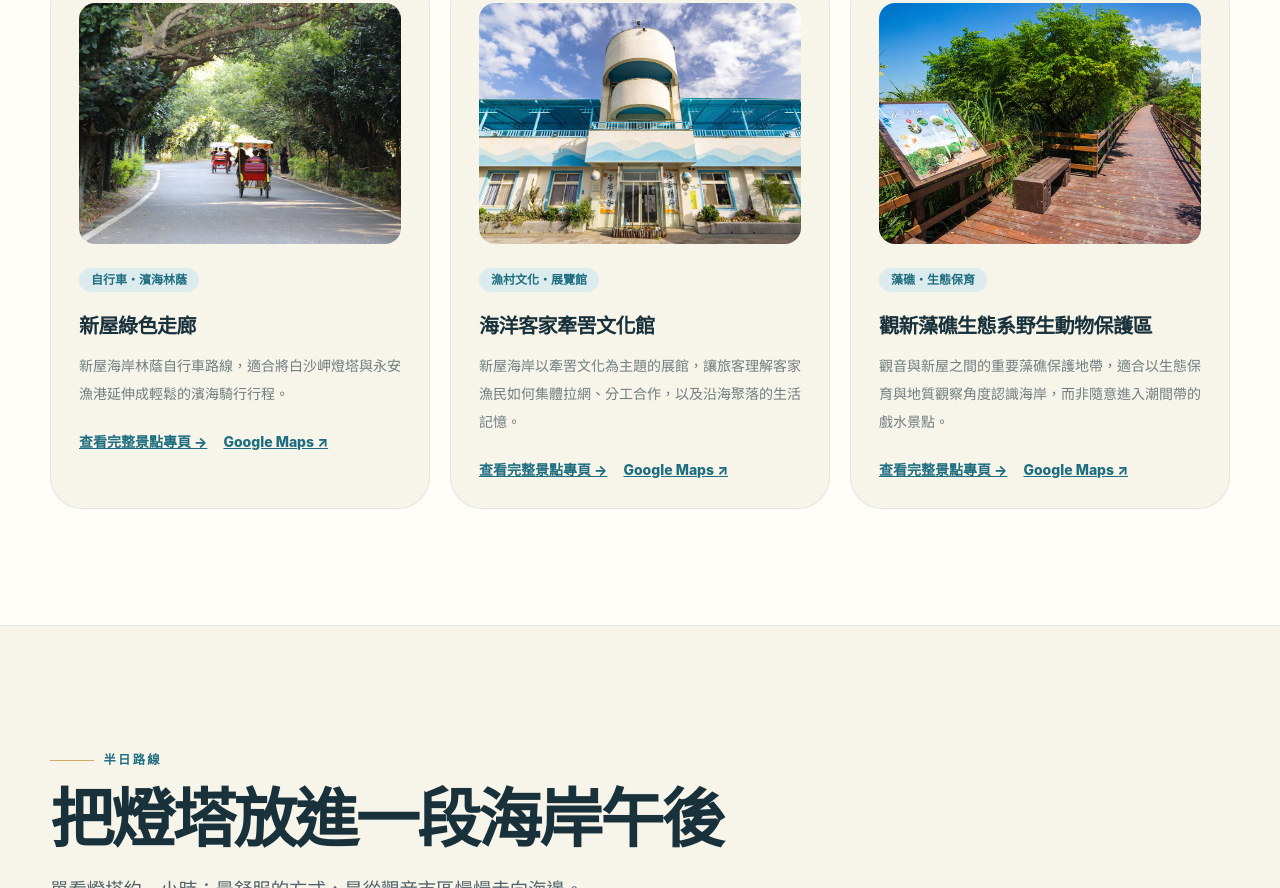
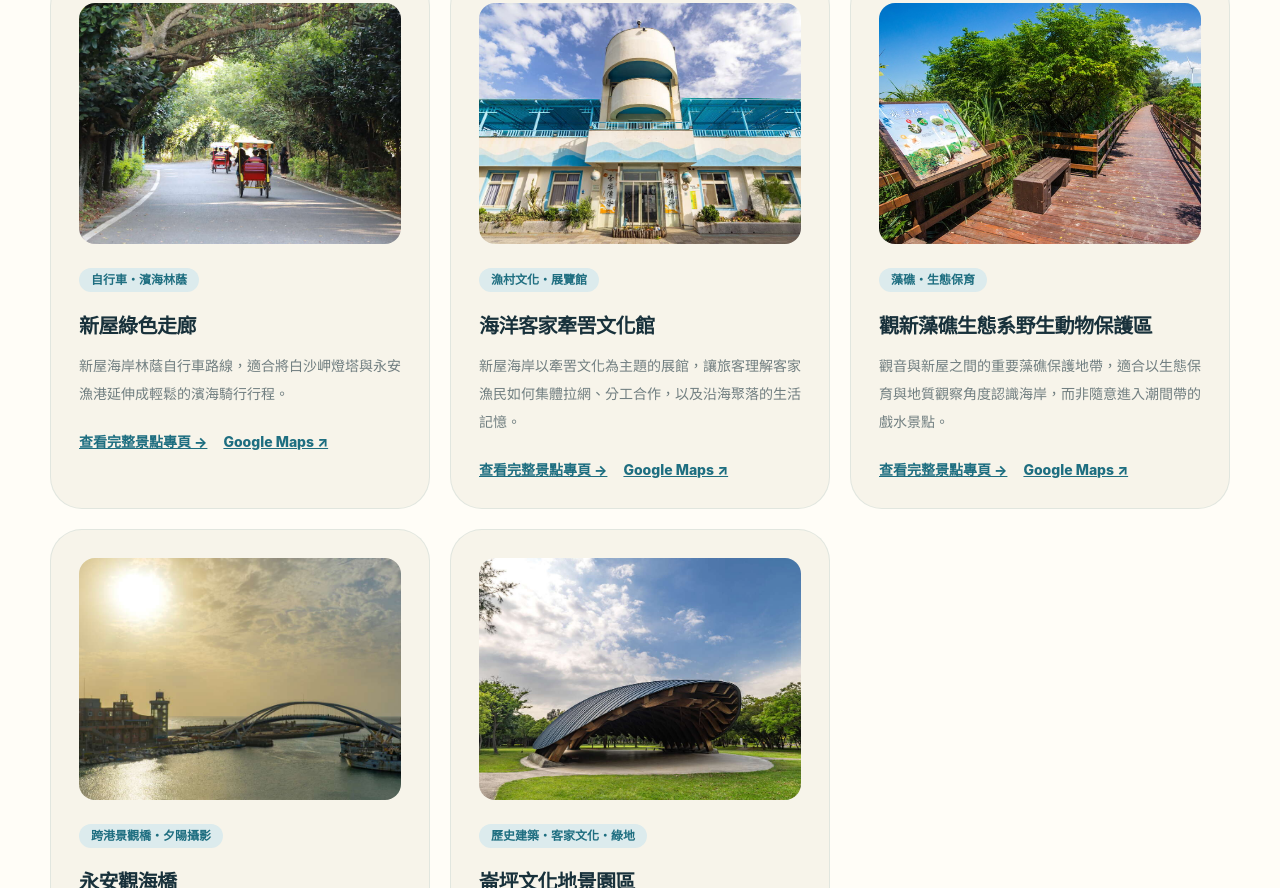
Before and after one commit to n20186005-hash/baishajialighthouse, an Astro site: page /nearby-attractions in a window 1280 px wide. Shown: the part 1912-2800 px from the top of the page. Built offline with nearby package versions, Linux system fonts and the light colour scheme; Astro itself is replaced by a stand-in of ours.

Commit message:
Add detailed Yong'an bridge and Lunping cultural park travel pages

```diff
--- a/public/sitemap.xml
+++ b/public/sitemap.xml
@@ -14,6 +14,8 @@
   <url><loc>https://baishajialighthouse.com/nearby-attractions/xinwu-green-corridor/</loc><changefreq>monthly</changefreq><priority>0.6</priority></url>
   <url><loc>https://baishajialighthouse.com/nearby-attractions/ocean-hakka-fishing-culture-center/</loc><changefreq>monthly</changefreq><priority>0.6</priority></url>
   <url><loc>https://baishajialighthouse.com/nearby-attractions/guanxin-algal-reef-reserve/</loc><changefreq>monthly</changefreq><priority>0.6</priority></url>
+  <url><loc>https://baishajialighthouse.com/nearby-attractions/yongan-seaview-bridge/</loc><changefreq>monthly</changefreq><priority>0.6</priority></url>
+  <url><loc>https://baishajialighthouse.com/nearby-attractions/lunping-cultural-landscape-park/</loc><changefreq>monthly</changefreq><priority>0.6</priority></url>
   <url><loc>https://baishajialighthouse.com/photography/</loc><changefreq>monthly</changefreq><priority>0.5</priority></url>
   <url><loc>https://baishajialighthouse.com/about/</loc><changefreq>yearly</changefreq><priority>0.4</priority></url>
   <url><loc>https://baishajialighthouse.com/photo-credits/</loc><changefreq>yearly</changefreq><priority>0.2</priority></url>
--- a/src/data/nearby.ts
+++ b/src/data/nearby.ts
@@ -152,6 +152,40 @@ export const nearbyPlaces = [
     travelDetail: '保護區跨多個里與海岸區段，不能把整個區域導航到同一座標。建議先選官方公告的合法入口或導覽集合地點，再使用該點導航；勿穿越私人土地、工業設施或管制線。',
     lodging: '若安排清晨生態觀察，須先確保時段合法且有正式導覽可參與。住宿可按桃園西岸交通及翌日行程選擇，不應把保護區內部視為住宿或露營場所。',
   },
+  {
+    slug: 'yongan-seaview-bridge', name: '永安觀海橋', english: "Yong'an Seaview Bridge", type: '跨港景觀橋・夕陽攝影', district: '桃園市新屋區永安漁港南北岸之間', hours: '戶外公共橋面依現場開放及維護公告；夜間燈光依管理單位安排', admission: '公共步行通行免費', image: '/images/nearby-yongan-bridge.jpg',
+    intro: '橫跨永安漁港的白色弧形景觀橋，連接港區與海螺文化體驗園區，是觀看漁船、河口與桃園西岸夕照的熱門步行節點。',
+    history: '永安漁港從地方漁業港口逐步發展為海客文化與觀光結合的休憩區；觀海橋使漁港兩岸的遊客動線更完整，也成為官方珍珠海岸遊程介紹的代表性地標。橋梁的用途與漁港商業活動不同，參觀時可以同時認識產業港口及公共景觀工程。',
+    detail: '主要觀察橋面雙拱曲線、跨港尺度、欄杆透視線與水面倒影。白天可見港池作業船隻，黃昏適合觀察橋身輪廓；橋面不是漁船作業碼頭，勿翻越護欄或停在不安全區域。',
+    route: ['由白沙岬燈塔往新屋海線移動，先抵達永安漁港合法停車處', '沿港區公共步道辨識觀海橋入口與人行動線', '從橋上俯瞰港池，觀察白色弧形橋身及漁船', '過橋後銜接海螺文化體驗園區，傍晚再由安全岸邊拍橋景'],
+    photo: '橋身全貌適合從港池周圍公共岸邊以廣角收納兩道弧線；日落可用逆光拍攝船影與橋身。夜間燈光並非保證每日固定演出，實際以當日現場為準。',
+    access: '橋梁是永安漁港內的步行跨港設施，與漁市、海螺館分別有不同出入口；導航可搜尋「永安觀海橋 永安漁港」，再依港區指標前往。',
+    faq: [{q:'永安觀海橋與海螺館是一個景點嗎？',a:'兩者相鄰但性質不同：觀海橋是跨港步行與觀景地標，海螺館以建築及海洋客家展示為主，適合連續參觀。'},{q:'什麼時候適合拍夕陽？',a:'天氣晴朗的黃昏較適合拍攝西岸夕照；實際落日方位、燈光與能見度受季節及天候影響。'},{q:'可以開車上橋嗎？',a:'觀海橋是供遊客觀景使用的跨港步行設施，應停車後依港區開放的人行入口前往。'}],
+    official: 'https://travel.tycg.gov.tw/zh-tw/travel/attraction/314',
+    management: '永安觀海橋位於桃園市永安漁港公共空間，與漁港及周邊公共設施共同構成市府推廣的海線觀光場域。橋梁維護、通行管制與夜間照明應以桃園市政府相關設施管理單位及現場公告為準；鄰近漁市商家與海螺館並非橋梁的同一營運主體。',
+    managementSource: 'https://travel.tycg.gov.tw/zh-tw/multimedia/live-camera/45',
+    architecture: '觀海橋以兩道白色弧形構件跨越港池，結構節奏和港內漁船桅杆形成對比。從橋面看港口可辨識南北岸漁業及觀光活動的分布；從岸邊側拍，則能看出橋拱與水平水面的比例關係。',
+    visitTip: '橋面臨海風大，穿防滑鞋、不要倚靠或跨越欄杆；有長者、幼兒同行可先確認坡道與當日通行狀態。夕陽時段較多人拍照，避免用腳架或停留擋住主要人行動線。',
+    travelDetail: '可先導航到桃園市新屋區中山西路三段1165號的永安漁港周邊公共停車區，再步行找「永安觀海橋」指標；該地址是漁港參考地址而非橋上門牌。跨區自駕請依台61線沿線合法出口和當天交通標示。',
+    lodging: '若以夕陽、漁市用餐和夜景為主，可將永安漁港與海螺館安排為同一個傍晚行程；過夜可按隔日行程選擇新屋、觀音或中壢有登記的旅宿。',
+  },
+  {
+    slug: 'lunping-cultural-landscape-park', name: '崙坪文化地景園區', english: 'Lunping Cultural Landscape Park', type: '歷史建築・客家文化・綠地', district: '328桃園市觀音區崙坪里學府路350巷120號', hours: '園區與室內場館開放時段可能不同，請依最新官方公告', admission: '戶外園區通常免費；工藝課程或活動依主辦單位公告', image: '/images/nearby-lunping.jpg',
+    intro: '觀音內陸的歷史文化園區，保留日治時期通信設施的記憶，以樹林、草坪、木構劇場和客家工藝空間連結歷史與今日休憩。',
+    history: '園區前身與日治時期電訊接收設施相關，後來轉型為具公共展覽、工藝教育與戶外休憩功能的文化地景。園內仍可觀察舊建築遺構與新設展演空間共存，提供不同於白沙岬燈塔助航史的另一條地方基礎建設歷史線索。',
+    detail: '除了綠地與林蔭，值得留意原有設施牆體、地景軸線、木構龜殼劇場及客家工藝聚落。不同展館或餐飲空間的使用安排可能變動，先從園區開放動線認識整體再決定是否參加體驗。',
+    route: ['上午先參觀白沙岬燈塔，沿觀音市區補給', '依學府路350巷的園區入口及停車指引抵達', '由園區步道了解舊電訊設施、林蔭與開放草坪', '觀察龜殼劇場的木構造，確認展館是否開放後參觀客家工藝展示'],
+    photo: '龜殼劇場可從斜前方拍出弧形木肋與樹林的比例；沿林蔭步道則適合利用樹影和舊牆遺構做前後景。拍展品、活動及人物前留意館方規範。',
+    access: '園區位於觀音區崙坪里學府路350巷120號。導航宜使用完整園區名稱與門牌，公共運輸請先核對觀音地區班次、園區附近站牌與末班車。',
+    faq: [{q:'崙坪文化地景園區與白沙岬燈塔距離近嗎？',a:'兩地都位於桃園觀音，但園區在內陸，不是燈塔旁步行可達的海岸景點；適合自駕或預先規劃接駁的一日遊。'},{q:'園區適合親子嗎？',a:'林蔭和草坪適合親子散步，若參加工藝活動需先確認年齡限制、報名及場次。'},{q:'龜殼劇場是什麼？',a:'它是園內以曲面木構呈現的戶外展演與景觀空間，可從側面觀察木肋結構及屋頂與樹林的關係。'}],
+    official: 'https://travel.tycg.gov.tw/zh-tw/travel/attraction/1599',
+    management: '崙坪文化地景園區是由桃園市政府推動活化的公共文化場域，結合舊電訊基地與客家文化、公共藝術和綠地遊憩。園區維護、館舍活動及體驗課程可能分屬不同承辦或營運單位，實際入園與展館規範以官方公告為準。',
+    managementSource: 'https://travel.tycg.gov.tw/zh-tw/travel/attraction/1599',
+    architecture: '園內的龜殼劇場以大片彎曲木肋構成拱頂，外觀如葉片或龜背，與日治時代留下的電訊設施遺構形成時代對照。新舊空間的材料差異──木、混凝土、林地及草坪──正是觀察這座文化地景的重點。',
+    visitTip: '適合先完成戶外環線，再以開放時間決定室內工藝參訪，預留至少一段慢走和休息時間。雨後草地可能濕滑，夏季需防曬和補水；活動與展演有各自時段，不宜假設全天都有演出。',
+    travelDetail: '由白沙岬燈塔前往須離開海岸往觀音內陸移動；導航至學府路350巷120號，並按入口標示進出。搭公車需查詢市府公車動態，避免以園區中心定位替代實際入口。',
+    lodging: '適合與甘泉寺、觀音市區美食及白沙岬燈塔串成文化與濱海一日遊。若續往桃園機場、青埔或中壢，可依隔日轉乘便利性選擇合法旅宿。',
+  },
 ] as const;
 
 export const nearbyUrl = (slug: string) => `/nearby-attractions/${slug}/`;
--- a/src/pages/nearby-attractions/index.astro
+++ b/src/pages/nearby-attractions/index.astro
@@ -47,7 +47,7 @@ const related = [
     <div class="site-shell">
       <SectionHeading
         eyebrow="順遊清單"
-        title="九個值得串接的點"
+        title={`${nearbyPlaces.length} 個值得串接的點`}
         copy="從燈塔出發，由近到遠，挑適合自己的組合。"
       />
       <div class="mt-12 grid gap-5 md:grid-cols-2 lg:grid-cols-3">
```
Also changed, not shown: public/images/nearby-lunping.jpg (added), public/images/nearby-yongan-bridge.jpg (added).
